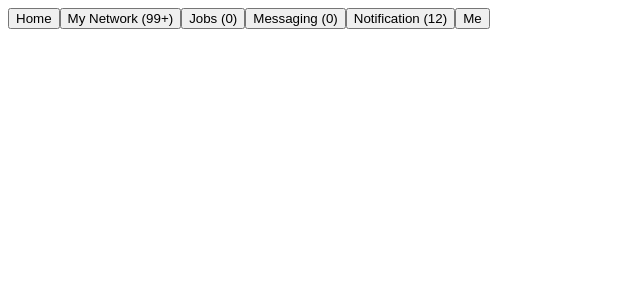
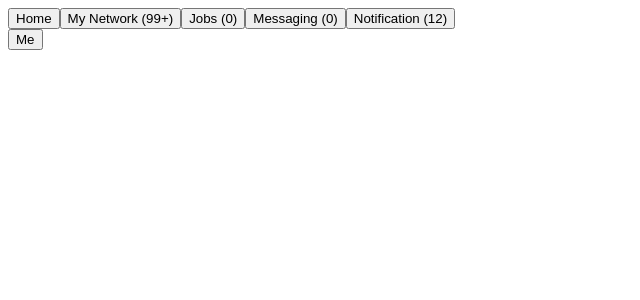
Before and after one commit to subh511/week-7.2, a React (Vite) app: page / in a window 1280 px wide. Shown: the top 300 px of the page, without its empty margins (0-640 px from the left). Built offline with nearby package versions, Linux system fonts and the light colour scheme.

Commit message:
added some fake dynamic buttons

```diff
--- a/src/App.jsx
+++ b/src/App.jsx
@@ -1,4 +1,9 @@
-import { RecoilRoot, useRecoilValue } from "recoil";
+import {
+  RecoilRoot,
+  useRecoilState,
+  useRecoilValue,
+  useSetRecoilState,
+} from "recoil";
 import {
   jobsAtom,
   messageAtom,
@@ -15,11 +20,10 @@
 }
 
 function Buttons() {
-
   const networkNotificationCount = useRecoilValue(networkAtom);
   const jobsAtomCount = useRecoilValue(jobsAtom);
+  const notificationAtomCount = useRecoilValue(notificationAtom);
   const messageAtomCount = useRecoilValue(messageAtom);
-  const notificationAtomCount = useRecoilValue(notificationAtom);
 
   return (
     <div>
@@ -31,7 +35,22 @@
       <button>Jobs ({jobsAtomCount})</button>
       <button>Messaging ({messageAtomCount})</button>
       <button>Notification ({notificationAtomCount})</button>
-      <button>Me </button>
+      <ButtonUpdater />
+    </div>
+  );
+}
+
+function ButtonUpdater() {
+  const setMessageAtomCount = useSetRecoilState(messageAtom);
+  return (
+    <div>
+      <button
+        onClick={() => {
+          setMessageAtomCount((count) => count + 1);
+        }}
+      >
+        Me{" "}
+      </button>
     </div>
   );
 }
```
